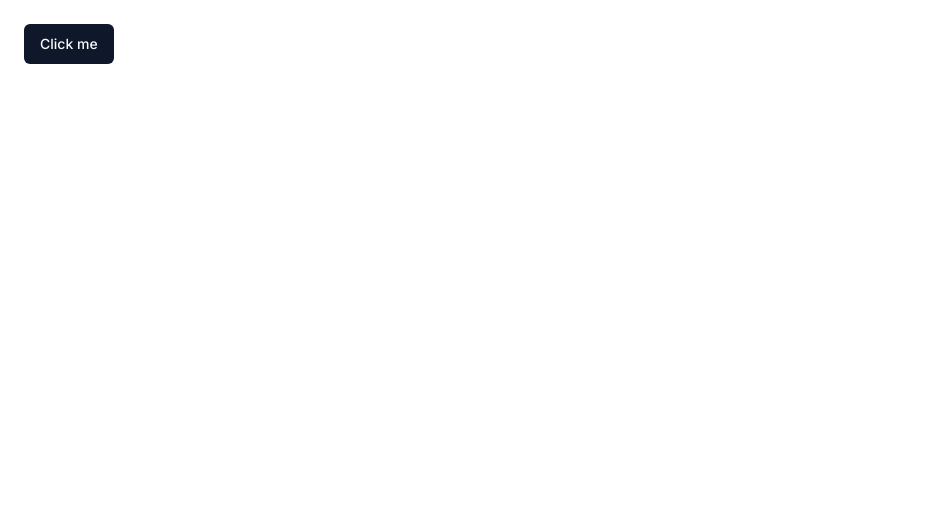
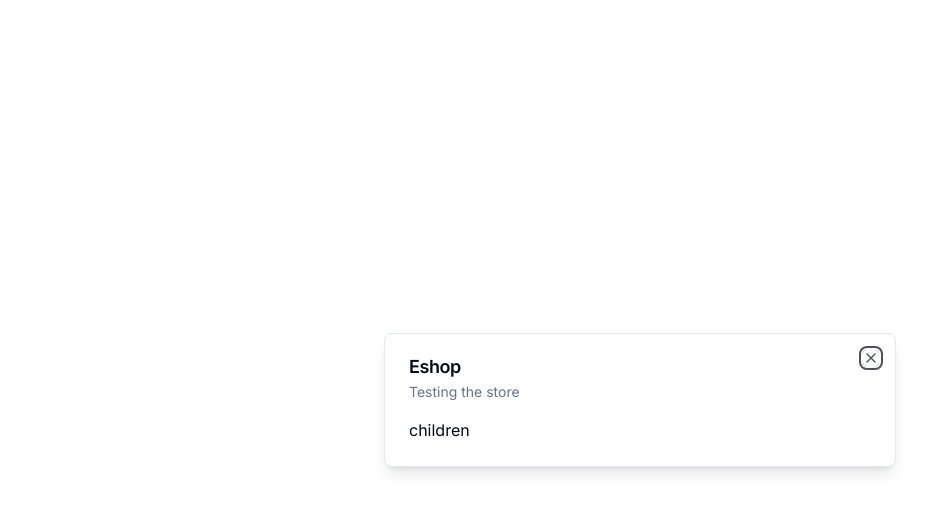
Before and after one commit to JoshMusira/E-Shop, a Next.js app: page / in a window 1280 px wide. Shown: the top 512 px of the page, without its empty margins (0-935 px from the left). Built offline with nearby package versions, Linux system fonts and the light colour scheme.

Commit message:
feat:finish store category

```diff
--- a/app/(root)/page.tsx
+++ b/app/(root)/page.tsx
@@ -1,11 +1,15 @@
-import { Button } from "@/components/ui/button";
-import { UserButton } from "@clerk/nextjs";
+'use client'
+// import { Button } from "@/components/ui/button";
+import { Modal } from "@/components/ui/modal";
+// import { UserButton } from "@clerk/nextjs";
 
 export default function Home() {
     return (
         <main className="p-6">
-            <UserButton afterSignOutUrl='/' />
-            <Button className="P-5">Click me</Button>
+            {/* <UserButton afterSignOutUrl='/' /> */}
+            <Modal title='Eshop' description='Testing the store' isOpen onClose={() => { }}>
+                children
+            </Modal>
         </main>
     )
 }
--- /dev/null
+++ b/components/ui/dialog.tsx
@@ -0,0 +1,122 @@
+"use client"
+
+import * as React from "react"
+import * as DialogPrimitive from "@radix-ui/react-dialog"
+import { X } from "lucide-react"
+
+import { cn } from "@/lib/utils"
+
+const Dialog = DialogPrimitive.Root
+
+const DialogTrigger = DialogPrimitive.Trigger
+
+const DialogPortal = DialogPrimitive.Portal
+
+const DialogClose = DialogPrimitive.Close
+
+const DialogOverlay = React.forwardRef<
+  React.ElementRef<typeof DialogPrimitive.Overlay>,
+  React.ComponentPropsWithoutRef<typeof DialogPrimitive.Overlay>
+>(({ className, ...props }, ref) => (
+  <DialogPrimitive.Overlay
+    ref={ref}
+    className={cn(
+      "fixed inset-0 z-50 bg-background/80 backdrop-blur-sm data-[state=open]:animate-in data-[state=closed]:animate-out data-[state=closed]:fade-out-0 data-[state=open]:fade-in-0",
+      className
+    )}
+    {...props}
+  />
+))
+DialogOverlay.displayName = DialogPrimitive.Overlay.displayName
+
+const DialogContent = React.forwardRef<
+  React.ElementRef<typeof DialogPrimitive.Content>,
+  React.ComponentPropsWithoutRef<typeof DialogPrimitive.Content>
+>(({ className, children, ...props }, ref) => (
+  <DialogPortal>
+    <DialogOverlay />
+    <DialogPrimitive.Content
+      ref={ref}
+      className={cn(
+        "fixed left-[50%] top-[50%] z-50 grid w-full max-w-lg translate-x-[-50%] translate-y-[-50%] gap-4 border bg-background p-6 shadow-lg duration-200 data-[state=open]:animate-in data-[state=closed]:animate-out data-[state=closed]:fade-out-0 data-[state=open]:fade-in-0 data-[state=closed]:zoom-out-95 data-[state=open]:zoom-in-95 data-[state=closed]:slide-out-to-left-1/2 data-[state=closed]:slide-out-to-top-[48%] data-[state=open]:slide-in-from-left-1/2 data-[state=open]:slide-in-from-top-[48%] sm:rounded-lg",
+        className
+      )}
+      {...props}
+    >
+      {children}
+      <DialogPrimitive.Close className="absolute right-4 top-4 rounded-sm opacity-70 ring-offset-background transition-opacity hover:opacity-100 focus:outline-none focus:ring-2 focus:ring-ring focus:ring-offset-2 disabled:pointer-events-none data-[state=open]:bg-accent data-[state=open]:text-muted-foreground">
+        <X className="h-4 w-4" />
+        <span className="sr-only">Close</span>
+      </DialogPrimitive.Close>
+    </DialogPrimitive.Content>
+  </DialogPortal>
+))
+DialogContent.displayName = DialogPrimitive.Content.displayName
+
+const DialogHeader = ({
+  className,
+  ...props
+}: React.HTMLAttributes<HTMLDivElement>) => (
+  <div
+    className={cn(
+      "flex flex-col space-y-1.5 text-center sm:text-left",
+      className
+    )}
+    {...props}
+  />
+)
+DialogHeader.displayName = "DialogHeader"
+
+const DialogFooter = ({
+  className,
+  ...props
+}: React.HTMLAttributes<HTMLDivElement>) => (
+  <div
+    className={cn(
+      "flex flex-col-reverse sm:flex-row sm:justify-end sm:space-x-2",
+      className
+    )}
+    {...props}
+  />
+)
+DialogFooter.displayName = "DialogFooter"
+
+const DialogTitle = React.forwardRef<
+  React.ElementRef<typeof DialogPrimitive.Title>,
+  React.ComponentPropsWithoutRef<typeof DialogPrimitive.Title>
+>(({ className, ...props }, ref) => (
+  <DialogPrimitive.Title
+    ref={ref}
+    className={cn(
+      "text-lg font-semibold leading-none tracking-tight",
+      className
+    )}
+    {...props}
+  />
+))
+DialogTitle.displayName = DialogPrimitive.Title.displayName
+
+const DialogDescription = React.forwardRef<
+  React.ElementRef<typeof DialogPrimitive.Description>,
+  React.ComponentPropsWithoutRef<typeof DialogPrimitive.Description>
+>(({ className, ...props }, ref) => (
+  <DialogPrimitive.Description
+    ref={ref}
+    className={cn("text-sm text-muted-foreground", className)}
+    {...props}
+  />
+))
+DialogDescription.displayName = DialogPrimitive.Description.displayName
+
+export {
+  Dialog,
+  DialogPortal,
+  DialogOverlay,
+  DialogClose,
+  DialogTrigger,
+  DialogContent,
+  DialogHeader,
+  DialogFooter,
+  DialogTitle,
+  DialogDescription,
+}
--- /dev/null
+++ b/components/ui/modal.tsx
@@ -0,0 +1,40 @@
+"use client"
+
+import { Dialog, DialogContent, DialogHeader, DialogTitle, DialogDescription } from "@/components/ui/dialog";
+
+interface ModalProps {
+    title: string;
+    description: string;
+    isOpen: boolean
+    onClose: () => void;
+    children?: React.ReactNode;
+};
+
+export const Modal: React.FC<ModalProps> = ({
+    title,
+    description,
+    isOpen,
+    onClose,
+    children
+
+}) => {
+    const onChange = (open: boolean) => {
+        if (!open) {
+            onClose()
+        }
+    };
+    return (
+        <Dialog open={isOpen} onOpenChange={onChange}>
+            <DialogContent>
+                <DialogHeader>
+                    <DialogTitle>{title}</DialogTitle>
+                    <DialogDescription>{description}</DialogDescription>
+                </DialogHeader>
+                <div>
+                    {children}
+                </div>
+            </DialogContent>
+
+        </Dialog>
+    )
+}
--- a/package.json
+++ b/package.json
@@ -10,6 +10,7 @@
   },
   "dependencies": {
     "@clerk/nextjs": "^4.27.1",
+    "@radix-ui/react-dialog": "^1.0.5",
     "@radix-ui/react-slot": "^1.0.2",
     "class-variance-authority": "^0.7.0",
     "clsx": "^2.0.0",
@@ -18,7 +19,8 @@
     "react": "^18",
     "react-dom": "^18",
     "tailwind-merge": "^2.0.0",
-    "tailwindcss-animate": "^1.0.7"
+    "tailwindcss-animate": "^1.0.7",
+    "zustand": "^4.4.6"
   },
   "devDependencies": {
     "@types/node": "^20",
```
Also changed, not shown: hooks/use-store-modal.tsx (added), 1 other file (tests, documents, lock files or other folders).
